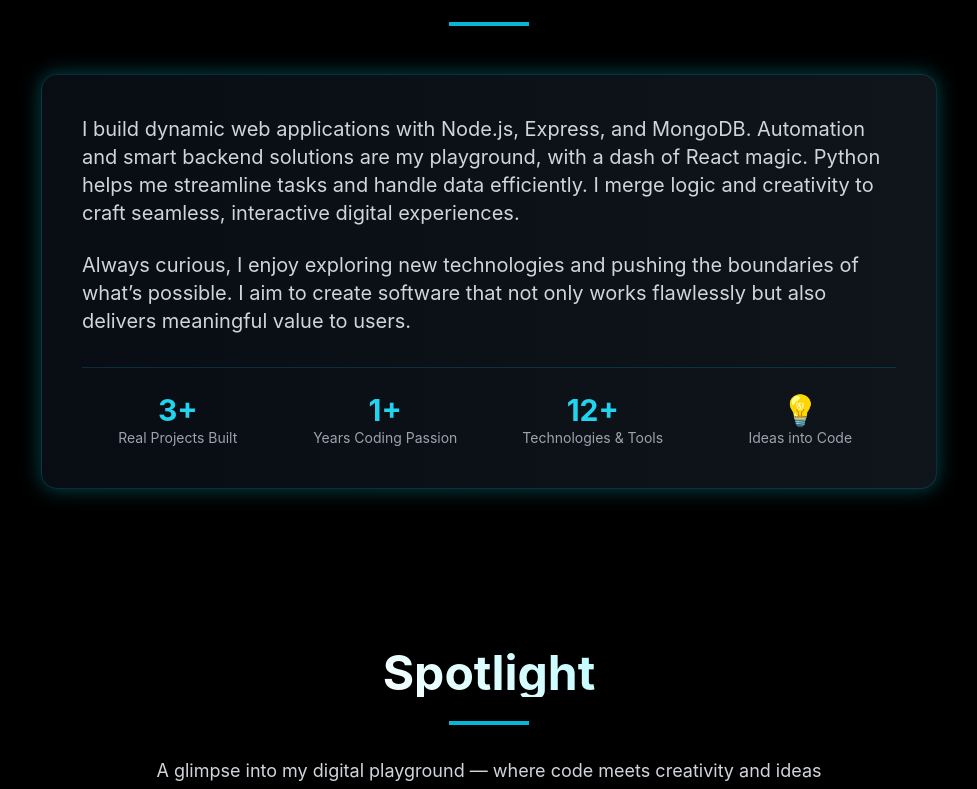
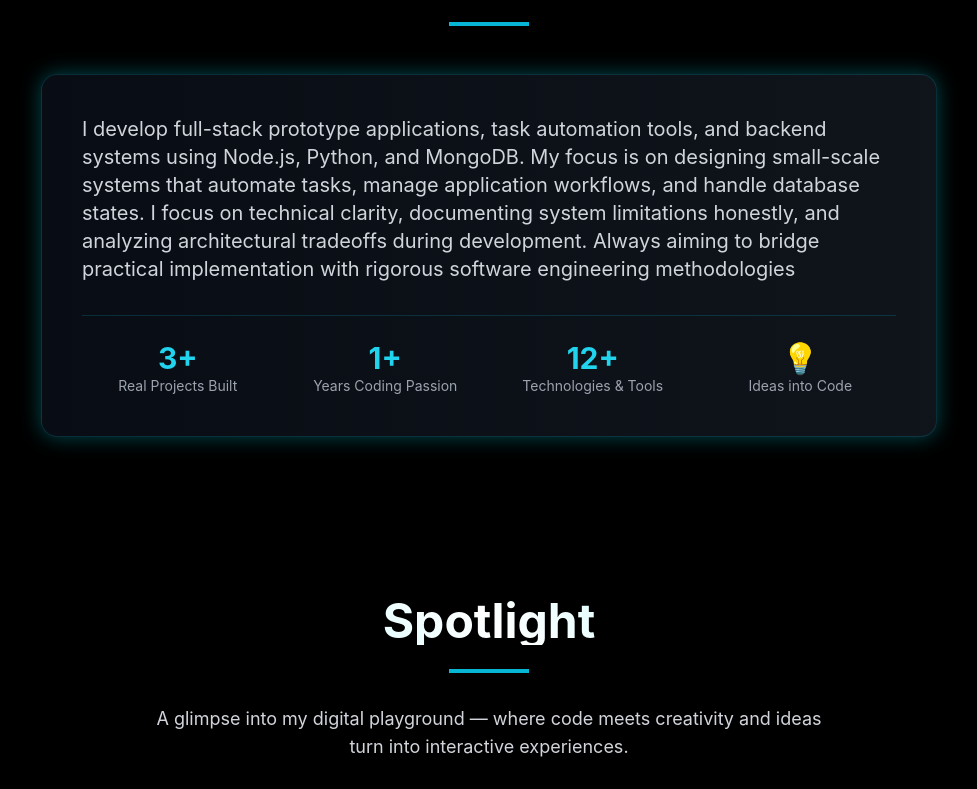
Before and after one commit to arunsamy4444/New_Portfolio, a React (Vite) app: page / in a window 1280 px wide. Shown: the part 930-1719 px from the top of the page, without its empty margins (151-1128 px from the left). Built offline with nearby package versions, Linux system fonts and the light colour scheme.

Commit message:
Revise About component description
Updated the content in the About component to reflect a more detailed description of skills and focus areas.

```diff
--- a/src/components/About.tsx
+++ b/src/components/About.tsx
@@ -34,16 +34,13 @@ const About: React.FC = () => {
               viewport={{ once: true }}
             >
               <p className="text-base sm:text-lg md:text-xl">
-              I build dynamic web applications with Node.js, Express, and MongoDB.
-              Automation and smart backend solutions are my playground, with a dash of React magic.
-              Python helps me streamline tasks and handle data efficiently.
-              I merge logic and creativity to craft seamless, interactive digital experiences.
+I develop full-stack prototype applications, task automation tools, and backend systems using Node.js, Python, and MongoDB. My focus is on designing small-scale systems that automate tasks, manage application workflows, and handle database states. I focus on technical clarity, documenting system limitations honestly, and analyzing architectural tradeoffs during development. Always aiming to bridge practical implementation with rigorous software engineering methodologies
               </p>
 
-             <p className="text-base sm:text-lg md:text-xl">
+             {/* <p className="text-base sm:text-lg md:text-xl">
                 Always curious, I enjoy exploring new technologies and pushing the boundaries of what’s possible.
   I aim to create software that not only works flawlessly but also delivers meaningful value to users.
-              </p>
+              </p> */}
 
             </motion.div>
 
```
